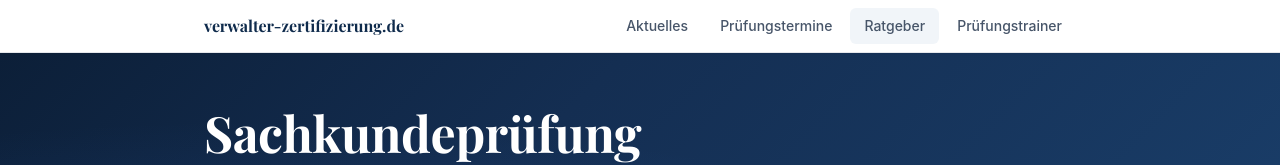
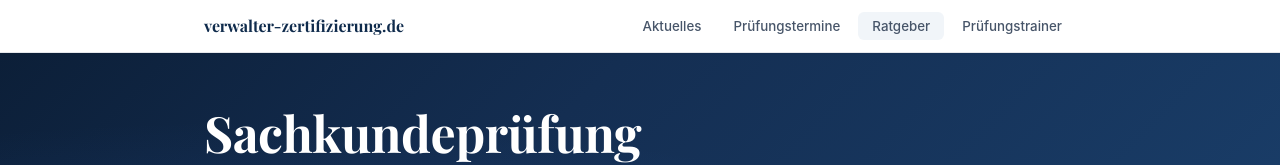
Before and after one commit to GuakaMara/verwalter-zertifizierung, a plain HTML site: page pruefung.html in a window 1280 px wide. Shown: the top 165 px of the page. Drawn offline with nearby package versions, Linux system fonts and the light colour scheme.

Commit message:
Ratgeber: Nav-Schriftgröße exakt an Homepage angepasst

```diff
--- a/pruefung.html
+++ b/pruefung.html
@@ -29,7 +29,7 @@
     .nav-inner{max-width:920px;margin:0 auto;padding:0 24px;display:flex;align-items:center;height:52px;gap:24px;}
     .nav-logo{font-family:'Playfair Display',serif;font-weight:700;font-size:16px;color:#0f2b4c;white-space:nowrap;cursor:pointer;text-decoration:none;}
     .nav-links{display:flex;gap:4px;margin-left:auto;}
-    .nav-btn{padding:6px 14px;font-size:14px;background:none;border:none;color:#475569;cursor:pointer;border-radius:6px;font-family:inherit;font-weight:500;transition:background 0.15s;text-decoration:none;display:inline-block;}
+    .nav-btn{padding:6px 14px;font-size:13.333px;line-height:normal;background:none;border:none;color:#475569;cursor:pointer;border-radius:6px;font-family:inherit;font-weight:500;transition:background 0.15s;text-decoration:none;display:inline-block;}
     .nav-btn:hover{background:#f1f5f9;}
     .nav-btn.active{background:#f1f5f9;}
     .nav-label-full{display:inline;}
```
